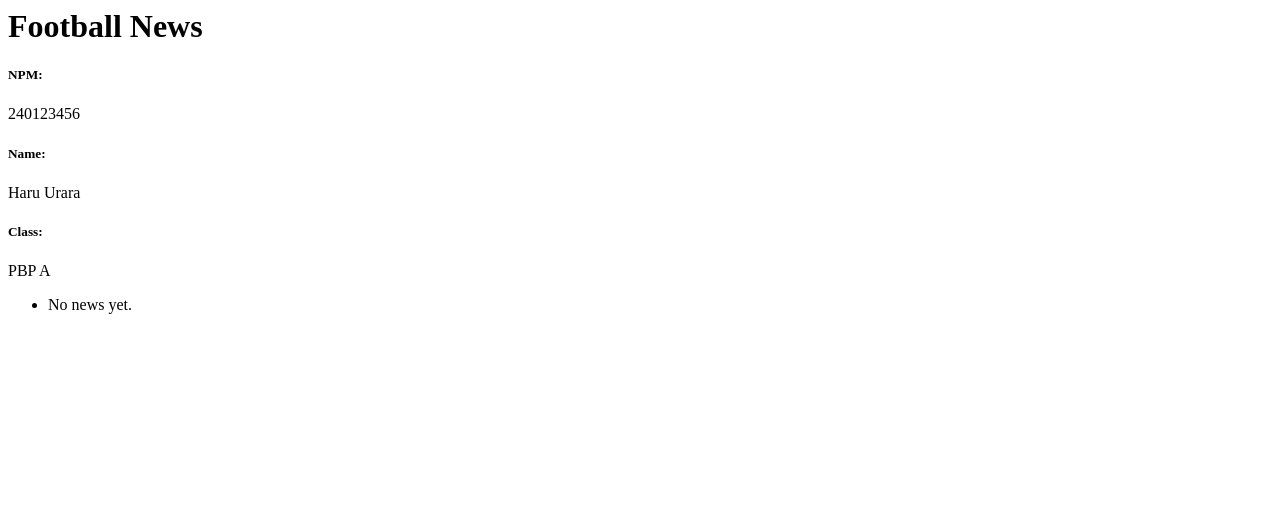
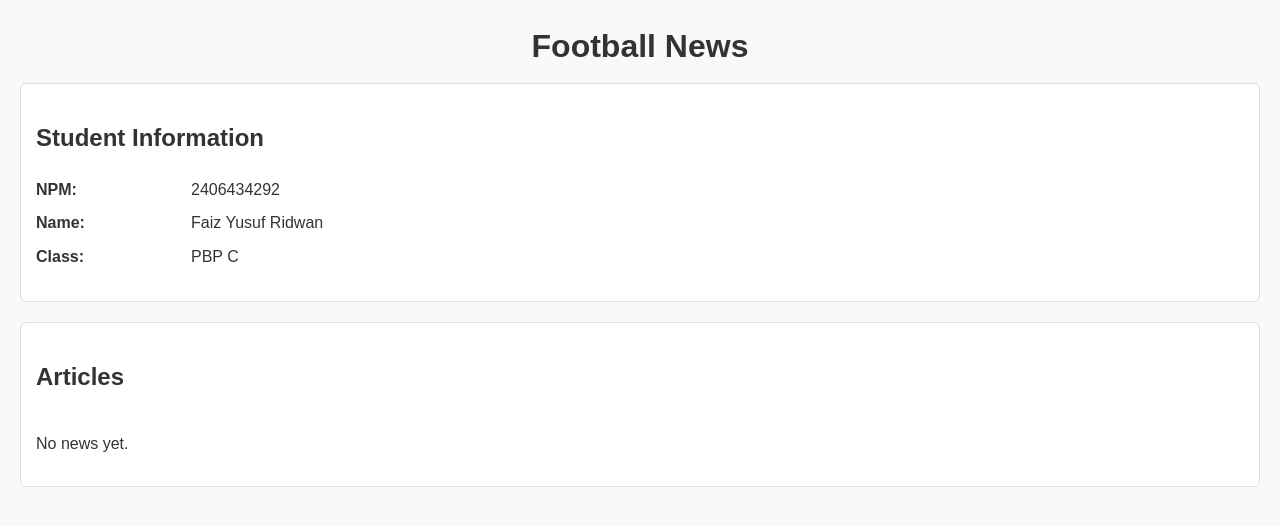
Before and after one commit to faiz-ysf/warung-football, a Django app: page / in a window 1280 px wide. Shown: the top 526 px of the page. Run offline with Django 5.2, Linux system fonts and the light colour scheme.

Commit message:
Membuat tampilan HTML lebih cakep

```diff
--- a/main/templates/main.html
+++ b/main/templates/main.html
@@ -1,23 +1,99 @@
+<!DOCTYPE html>
+<html lang="en">
+  <head>
+    <meta charset="UTF-8" />
+    <title>Football News</title>
+    <style>
+      body {
+        font-family: Arial, sans-serif;
+        line-height: 1.6;
+        margin: 20px;
+        background: #f8f9fa;
+        color: #333;
+      }
+      header h1 {
+        text-align: center;
+        margin-bottom: 10px;
+      }
+      header section {
+        background: #ffffff;
+        border: 1px solid #ddd;
+        border-radius: 6px;
+        padding: 15px;
+        margin-bottom: 20px;
+      }
+      dl {
+        display: grid;
+        grid-template-columns: 100px 1fr;
+        gap: 8px 15px;
+      }
+      dt {
+        font-weight: bold;
+      }
+      main section {
+        background: #ffffff;
+        border: 1px solid #ddd;
+        border-radius: 6px;
+        padding: 15px;
+      }
+      ul {
+        list-style: none;
+        padding: 0;
+        margin: 0;
+      }
+      li {
+        border-bottom: 1px solid #eee;
+        padding: 15px 0;
+      }
+      li:last-child {
+        border-bottom: none;
+      }
+      article h3 {
+        margin: 0 0 8px 0;
+      }
+      article p {
+        margin: 4px 0;
+      }
+      strong {
+        color: #555;
+      }
+    </style>
+  </head>
+  <body>
+    <header>
       <h1>Football News</h1>
+      <section>
+        <h2>Student Information</h2>
+        <dl>
+          <dt>NPM:</dt>
+          <dd>{{ npm }}</dd>
+          <dt>Name:</dt>
+          <dd>{{ name }}</dd>
+          <dt>Class:</dt>
+          <dd>{{ class }}</dd>
+        </dl>
+      </section>
+    </header>
 
-<h5>NPM: </h5>
-<p>{{ npm }}</p>
-<h5>Name: </h5>
-<p>{{ name }}<p>
-<h5>Class: </h5>
-<p>{{ class }}</p>
-
-
+    <main>
+      <section>
+        <h2>Articles</h2>
         <ul>
           {% for article in articles %}
           <li>
-            <h2>{{ article.title }}</h2>
+            <article>
+              <h3>{{ article.title }}</h3>
               <p>{{ article.content }}</p>
-            <p>Category: {{ article.get_category_display }}</p>
-            <p>Views: {{ article.news_views }}</p>
-            <p>Hot? {{ article.is_news_hot }}</p>
+              <p><strong>Category:</strong> {{ article.get_category_display }}</p>
+              <p><strong>Views:</strong> {{ article.news_views }}</p>
+              <p><strong>Hot?</strong> {{ article.is_news_hot }}</p>
+            </article>
           </li>
           {% empty %}
           <li>No news yet.</li>
           {% endfor %}
         </ul>
+      </section>
+    </main>
+  </body>
+</html>
--- a/main/views.py
+++ b/main/views.py
@@ -3,9 +3,9 @@ from .models import News
 
 def show_main(request):
     context = {
-        'npm' : '240123456',
-        'name': 'Haru Urara',
-        'class': 'PBP A'
+        'npm' : '2406434292',
+        'name': 'Faiz Yusuf Ridwan',
+        'class': 'PBP C'
     }
 
     return render(request, "main.html", context)
```
Lines whose indentation alone changed are shown as unchanged.
